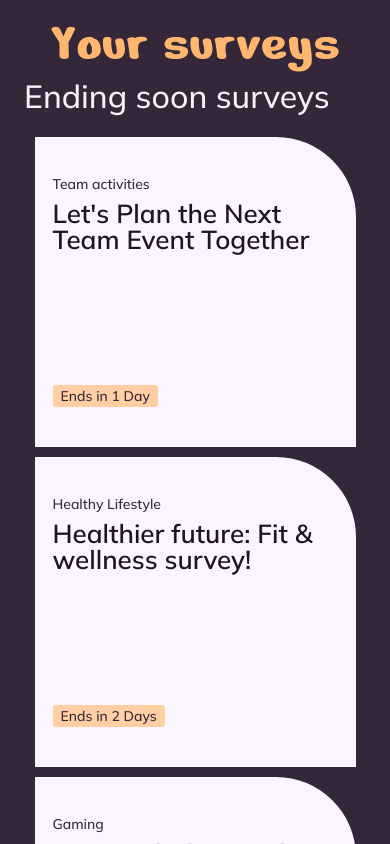
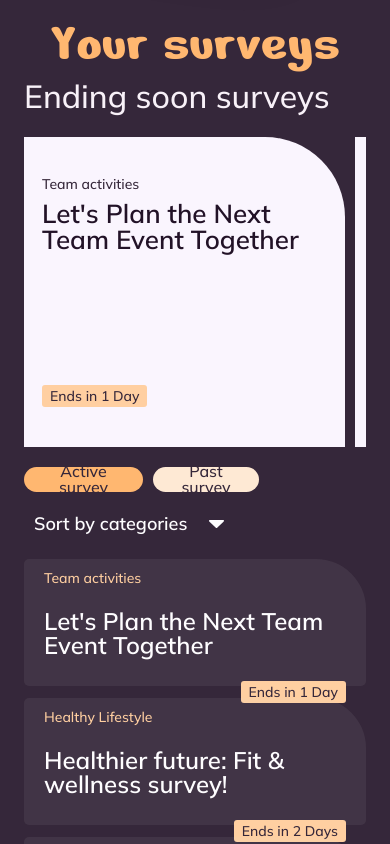
Before and after one commit to FatihYalcin42/PollApp, an Angular app: page / in a window 390 px wide. Shown: the part 860-1704 px from the top of the page. Built offline with nearby package versions, Linux system fonts and the light colour scheme; a web font is replaced by a local one.

Commit message:
feat: make ending-soon white cards horizontally scrollable below 1100px

```diff
--- a/src/app/pages/home/home-page.scss
+++ b/src/app/pages/home/home-page.scss
@@ -644,8 +644,21 @@
   }
 
   .highlight-cards {
-    grid-template-columns: repeat(2, 321px);
-    justify-content: center;
+    display: flex;
+    flex-wrap: nowrap;
+    justify-content: flex-start;
+    overflow-x: auto;
+    overflow-y: hidden;
+    width: 100%;
+    padding-bottom: 8px;
+    -webkit-overflow-scrolling: touch;
+    overscroll-behavior-x: contain;
+    scroll-snap-type: x proximity;
+  }
+
+  .highlight-card {
+    flex: 0 0 321px;
+    scroll-snap-align: start;
   }
 
   .list-cards {
@@ -660,12 +673,12 @@
 
 @media (max-width: 760px) {
   .highlight-cards {
-    grid-template-columns: 1fr;
-    justify-items: center;
+    justify-content: flex-start;
   }
 
   .highlight-card {
-    width: min(100%, 321px);
+    width: min(88vw, 321px);
+    flex-basis: min(88vw, 321px);
   }
 
   .list-cards {
```
